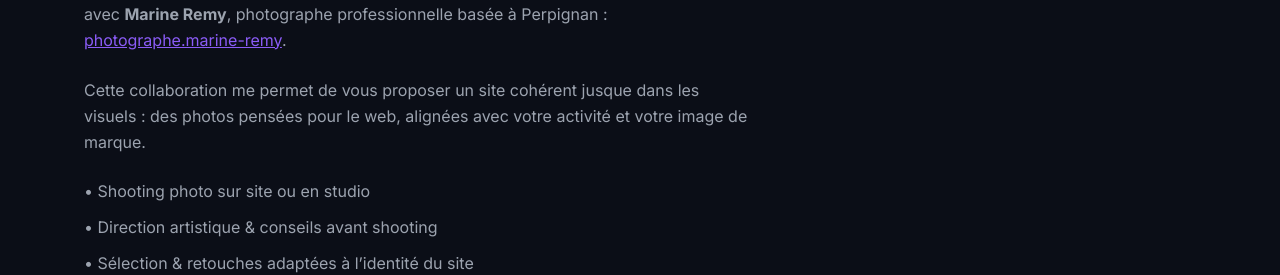
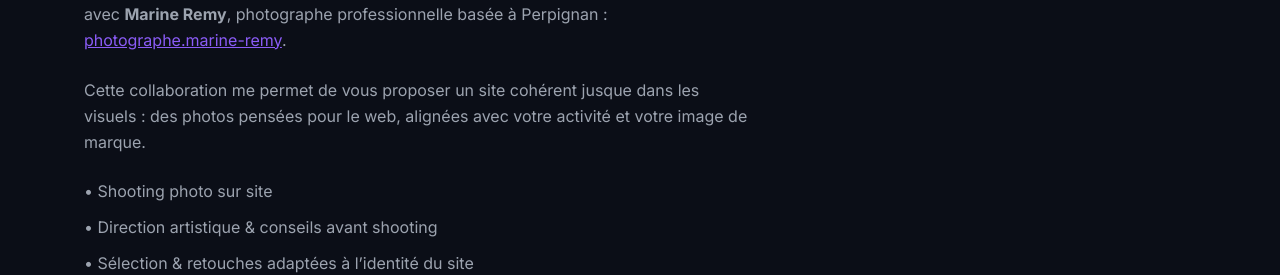
Before and after one commit to FullMetal2/J2BDEV, a React (Vite) app in the folder client/: page /process in a window 1280 px wide. Shown: the part 1366-1641 px from the top of the page. Built offline with nearby package versions, Linux system fonts and the light colour scheme.

Commit message:
correction faute d'orthographe

```diff
--- a/client/src/pages/Process/components/Collaboration.tsx
+++ b/client/src/pages/Process/components/Collaboration.tsx
@@ -44,7 +44,7 @@ export default function Collab() {
         </p>
 
         <ul className="space-y-3 text-text-secondary">
-          <li>• Shooting photo sur site ou en studio</li>
+          <li>• Shooting photo sur site</li>
           <li>• Direction artistique & conseils avant shooting</li>
           <li>• Sélection & retouches adaptées à l’identité du site</li>
         </ul>
```
